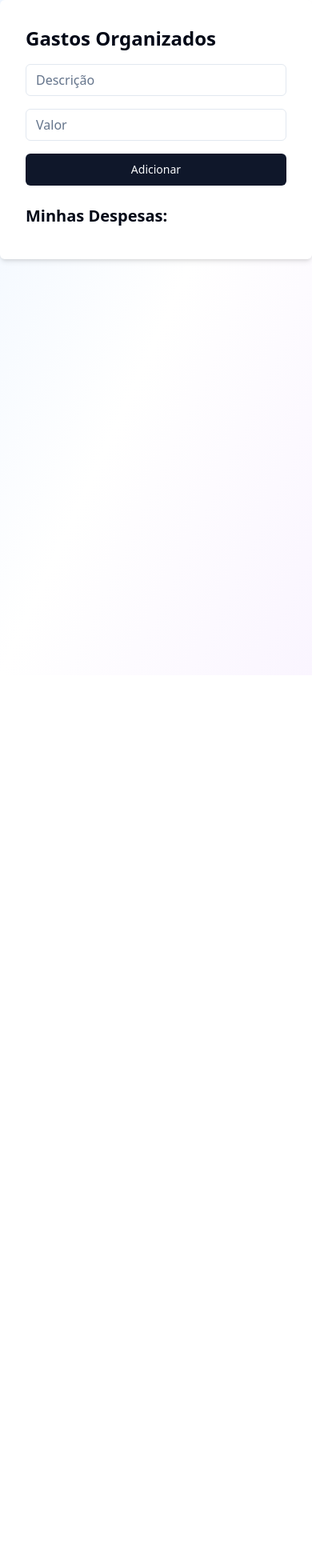
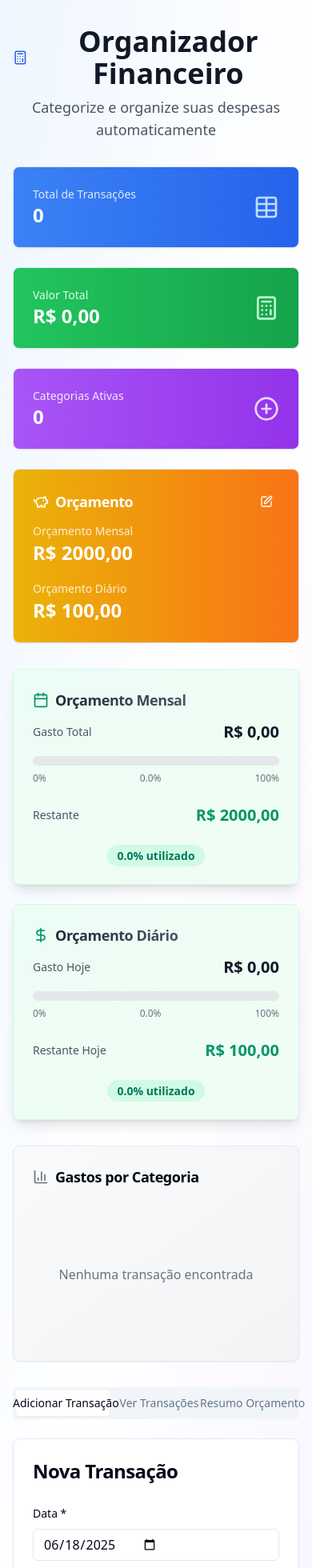
Before and after one commit to DAvi098hy/gastos-organizados-e-simples-32, a React (Vite) app: page / in a window 390 px wide. Shown: the top 1960 px of the page at 80% size. Before the commit the page ends 844 px from the top, so only its background shows below. Built offline with nearby package versions, Linux system fonts and the light colour scheme.

Commit message:
Reverted to commit 1cafd88ce67aeab74ac3dbb4621496e5f0e4e112

```diff
--- a/src/components/ExpenseTracker.tsx
+++ b/src/components/ExpenseTracker.tsx
@@ -1,72 +1,162 @@
-"use client";
 
-import { useState, useEffect } from "react";
-import { Input } from "@/components/ui/input";
-import { Button } from "@/components/ui/button";
+import React, { useState } from 'react';
+import { Card, CardContent, CardHeader, CardTitle } from '@/components/ui/card';
+import { Tabs, TabsContent, TabsList, TabsTrigger } from '@/components/ui/tabs';
+import { Calculator, PlusCircle, Table, BarChart3 } from 'lucide-react';
+import TransactionForm from './TransactionForm';
+import TransactionTable from './TransactionTable';
+import BudgetManager from './BudgetManager';
+import BudgetSummary from './BudgetSummary';
+import { Transaction } from '@/types/transaction';
+import { formatCurrency } from '@/utils/categorizationUtils';
 
 const ExpenseTracker = () => {
-  const [despesas, setDespesas] = useState<{ descricao: string; valor: string }[]>([]);
-  const [descricao, setDescricao] = useState("");
-  const [valor, setValor] = useState("");
-  const [isClient, setIsClient] = useState(false);
+  const [transactions, setTransactions] = useState<Transaction[]>([]);
+  const [monthlyBudget, setMonthlyBudget] = useState(2000);
+  const [dailyBudget, setDailyBudget] = useState(100);
 
-  // Garante que o código roda só no cliente (browser)
-  useEffect(() => {
-    setIsClient(true);
-  }, []);
-
-  // Carrega localStorage quando estiver no cliente
-  useEffect(() => {
-    if (isClient) {
-      const salvas = localStorage.getItem("despesas");
-      if (salvas) {
-        setDespesas(JSON.parse(salvas));
-      }
-    }
-  }, [isClient]);
-
-  // Salva sempre que mudar
-  useEffect(() => {
-    if (isClient) {
-      localStorage.setItem("despesas", JSON.stringify(despesas));
-    }
-  }, [despesas, isClient]);
-
-  const adicionarDespesa = () => {
-    if (descricao.trim() && valor.trim()) {
-      setDespesas([...despesas, { descricao, valor }]);
-      setDescricao("");
-      setValor("");
-    }
+  const addTransaction = (transaction: Transaction) => {
+    setTransactions(prev => [...prev, transaction]);
   };
 
+  const removeTransaction = (id: string) => {
+    setTransactions(prev => prev.filter(t => t.id !== id));
+  };
+
+  const editTransaction = (updatedTransaction: Transaction) => {
+    setTransactions(prev =>
+      prev.map(t => t.id === updatedTransaction.id ? updatedTransaction : t)
+    );
+  };
+
+  const updateBudgets = (monthly: number, daily: number) => {
+    setMonthlyBudget(monthly);
+    setDailyBudget(daily);
+  };
+
+  const totalAmount = transactions.reduce((sum, transaction) => sum + transaction.amount, 0);
+
   return (
-    <div className="max-w-xl mx-auto p-8 bg-white shadow-md rounded-md">
-      <h1 className="text-2xl font-bold mb-4">Gastos Organizados</h1>
-
-      <div className="flex flex-col md:flex-row gap-4 mb-6">
-        <Input
-          placeholder="Descrição"
-          value={descricao}
-          onChange={(e) => setDescricao(e.target.value)}
-        />
-        <Input
-          type="number"
-          placeholder="Valor"
-          value={valor}
-          onChange={(e) => setValor(e.target.value)}
-        />
-        <Button onClick={adicionarDespesa}>Adicionar</Button>
+    <div className="container mx-auto px-4 py-8 max-w-6xl">
+      <div className="text-center mb-8">
+        <h1 className="text-4xl font-bold text-gray-900 mb-2 flex items-center justify-center gap-3">
+          <Calculator className="text-blue-600" />
+          Organizador Financeiro
+        </h1>
+        <p className="text-lg text-gray-600">
+          Categorize e organize suas despesas automaticamente
+        </p>
       </div>
 
-      <h2 className="text-xl font-semibold mb-2">Minhas Despesas:</h2>
-      <ul className="list-disc pl-5">
-        {despesas.map((d, i) => (
-          <li key={i} className="mb-1">
-            {d.descricao}: R$ {d.valor}
-          </li>
-        ))}
-      </ul>
+      <div className="grid grid-cols-1 md:grid-cols-4 gap-6 mb-8">
+        <Card className="bg-gradient-to-r from-blue-500 to-blue-600 text-white">
+          <CardContent className="p-6">
+            <div className="flex items-center justify-between">
+              <div>
+                <p className="text-blue-100 text-sm">Total de Transações</p>
+                <p className="text-2xl font-bold">{transactions.length}</p>
+              </div>
+              <Table className="h-8 w-8 text-blue-200" />
+            </div>
+          </CardContent>
+        </Card>
+
+        <Card className="bg-gradient-to-r from-green-500 to-green-600 text-white">
+          <CardContent className="p-6">
+            <div className="flex items-center justify-between">
+              <div>
+                <p className="text-green-100 text-sm">Valor Total</p>
+                <p className="text-2xl font-bold">R$ {formatCurrency(totalAmount)}</p>
+              </div>
+              <Calculator className="h-8 w-8 text-green-200" />
+            </div>
+          </CardContent>
+        </Card>
+
+        <Card className="bg-gradient-to-r from-purple-500 to-purple-600 text-white">
+          <CardContent className="p-6">
+            <div className="flex items-center justify-between">
+              <div>
+                <p className="text-purple-100 text-sm">Categorias Ativas</p>
+                <p className="text-2xl font-bold">{new Set(transactions.map(t => t.category)).size}</p>
+              </div>
+              <PlusCircle className="h-8 w-8 text-purple-200" />
+            </div>
+          </CardContent>
+        </Card>
+
+        <BudgetManager
+          monthlyBudget={monthlyBudget}
+          dailyBudget={dailyBudget}
+          onUpdateBudgets={updateBudgets}
+        />
+      </div>
+
+      <div className="mb-8">
+        <BudgetSummary
+          transactions={transactions}
+          monthlyBudget={monthlyBudget}
+          dailyBudget={dailyBudget}
+        />
+      </div>
+
+      <Tabs defaultValue="add" className="w-full">
+        <TabsList className="grid w-full grid-cols-3 mb-6">
+          <TabsTrigger value="add" className="flex items-center gap-2">
+            <PlusCircle className="h-4 w-4" />
+            Adicionar Transação
+          </TabsTrigger>
+          <TabsTrigger value="view" className="flex items-center gap-2">
+            <Table className="h-4 w-4" />
+            Ver Transações
+          </TabsTrigger>
+          <TabsTrigger value="budget" className="flex items-center gap-2">
+            <BarChart3 className="h-4 w-4" />
+            Resumo Orçamento
+          </TabsTrigger>
+        </TabsList>
+
+        <TabsContent value="add">
+          <Card>
+            <CardHeader>
+              <CardTitle className="text-2xl">Nova Transação</CardTitle>
+            </CardHeader>
+            <CardContent>
+              <TransactionForm onAddTransaction={addTransaction} />
+            </CardContent>
+          </Card>
+        </TabsContent>
+
+        <TabsContent value="view">
+          <Card>
+            <CardHeader>
+              <CardTitle className="text-2xl">Suas Transações</CardTitle>
+            </CardHeader>
+            <CardContent>
+              <TransactionTable
+                transactions={transactions}
+                onRemoveTransaction={removeTransaction}
+                onEditTransaction={editTransaction}
+              />
+            </CardContent>
+          </Card>
+        </TabsContent>
+
+        <TabsContent value="budget">
+          <Card>
+            <CardHeader>
+              <CardTitle className="text-2xl">Resumo do Orçamento</CardTitle>
+            </CardHeader>
+            <CardContent>
+              <BudgetSummary
+                transactions={transactions}
+                monthlyBudget={monthlyBudget}
+                dailyBudget={dailyBudget}
+              />
+            </CardContent>
+          </Card>
+        </TabsContent>
+      </Tabs>
     </div>
   );
 };
```
